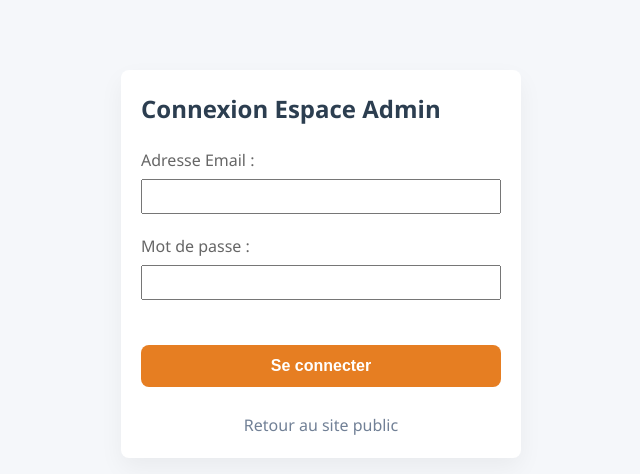
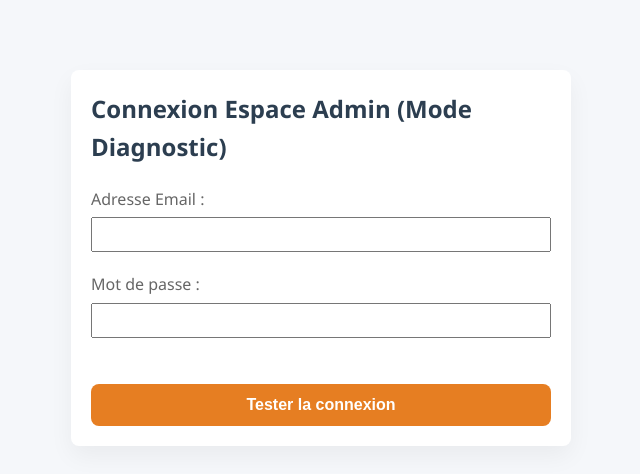
Before and after one commit to aligarba226/bibliotheque-php, a PHP site: page /login.php in a window 1280 px wide. Shown: the top 474 px of the page, without its empty margins (319-959 px from the left). Run offline with PHP 8.4, Linux system fonts and the light colour scheme.

Commit message:
Ajout du mode diagnostic login

```diff
--- a/login.php
+++ b/login.php
@@ -2,7 +2,7 @@
 if (session_status() === PHP_SESSION_NONE) {
     session_start();
 }
-require_once 'db.php'; // On utilise ta connexion $pdo de db.php
+require_once 'db.php';
 
 $erreur = "";
 
@@ -12,20 +12,21 @@ if ($_SERVER['REQUEST_METHOD'] === 'POST') {
 
     if (!empty($email) && !empty($password)) {
         try {
-            // On cherche l'utilisateur dans la base Aiven
             $stmt = $pdo->prepare("SELECT * FROM utilisateurs WHERE email = ?");
             $stmt->execute([$email]);
             $user = $stmt->fetch(PDO::FETCH_ASSOC);
 
-            // On vérifie si l'utilisateur existe et si le mot de passe correspond
-            if ($user && password_verify($password, $user['mot_de_passe'])) {
+            if (!$user) {
+                $erreur = "DEBUG : Aucun utilisateur trouvé en base avec l'email : '" . htmlspecialchars($email) . "'";
+            } else {
+                // On vérifie la longueur du mot de passe stocké
+                $longueur_hash = strlen($user['mot_de_passe']);
 
-                // On enregistre ses informations dans la Session
+                if (password_verify($password, $user['mot_de_passe'])) {
                     $_SESSION['user_id'] = $user['id'];
                     $_SESSION['user_role'] = $user['role'];
                     $_SESSION['user_email'] = $user['email'];
 
-                // Si c'est un admin, direction l'espace d'administration !
                     if ($user['role'] === 'admin') {
                         header('Location: admin.php');
                     } else {
@@ -33,13 +34,15 @@ if ($_SERVER['REQUEST_METHOD'] === 'POST') {
                     }
                     exit();
                 } else {
-                $erreur = "Identifiants ou mot de passe incorrects.";
+                    $erreur = "DEBUG : Le mot de passe ne correspond pas. <br>" .
+                              "Mot de passe tapé : " . htmlspecialchars($password) . "<br>" .
+                              "Hash en base : " . htmlspecialchars($user['mot_de_passe']) . "<br>" .
+                              "Longueur du hash en base : " . $longueur_hash . " caractères (il doit faire exactement 60 !)";
+                }
             }
         } catch (\PDOException $e) {
-            $erreur = "Erreur lors de l'authentification : " . $e->getMessage();
+            $erreur = "Erreur : " . $e->getMessage();
         }
-    } else {
-        $erreur = "Veuillez remplir tous les champs.";
     }
 }
 ?>
@@ -48,18 +51,17 @@ if ($_SERVER['REQUEST_METHOD'] === 'POST') {
 <html lang="fr">
 <head>
     <meta charset="UTF-8">
-    <meta name="viewport" content="width=device-width, initial-scale=1.0">
-    <title>Connexion Administration</title>
+    <title>Diagnostic Connexion</title>
     <link rel="stylesheet" href="style.css">
 </head>
 <body>
-    <main style="max-width: 400px; margin: 50px auto; padding: 20px;">
-        <h2>Connexion Espace Admin</h2>
+    <main style="max-width: 500px; margin: 50px auto; padding: 20px; background: #fff; border-radius: 8px;">
+        <h2>Connexion Espace Admin (Mode Diagnostic)</h2>
 
         <?php if (!empty($erreur)): ?>
-            <p style="color: #e53e3e; background: #fff5f5; padding: 10px; border-radius: 4px; border: 1px solid #fed7d7;">
-                <?php echo htmlspecialchars($erreur); ?>
-            </p>
+            <div style="color: #b7791f; background: #fefcbf; padding: 15px; border-radius: 4px; border: 1px solid #fbd38d; font-family: monospace; font-size: 0.9rem; line-height: 1.5;">
+                <?php echo $erreur; ?>
+            </div>
         <?php endif; ?>
 
         <form method="POST" action="login.php">
@@ -72,10 +74,8 @@ if ($_SERVER['REQUEST_METHOD'] === 'POST') {
                 <input type="password" name="mot_de_passe" required style="width: 100%; padding: 8px; margin-top: 5px;">
             </p>
             <br>
-            <button type="submit" class="btn btn-admin" style="width: 100%;">Se connecter</button>
+            <button type="submit" class="btn btn-admin" style="width: 100%;">Tester la connexion</button>
         </form>
-        <br>
-        <a href="index.html" style="text-align: center; display: block; color: #718096;">Retour au site public</a>
     </main>
 </body>
 </html>
```
Lines whose indentation alone changed are shown as unchanged.
